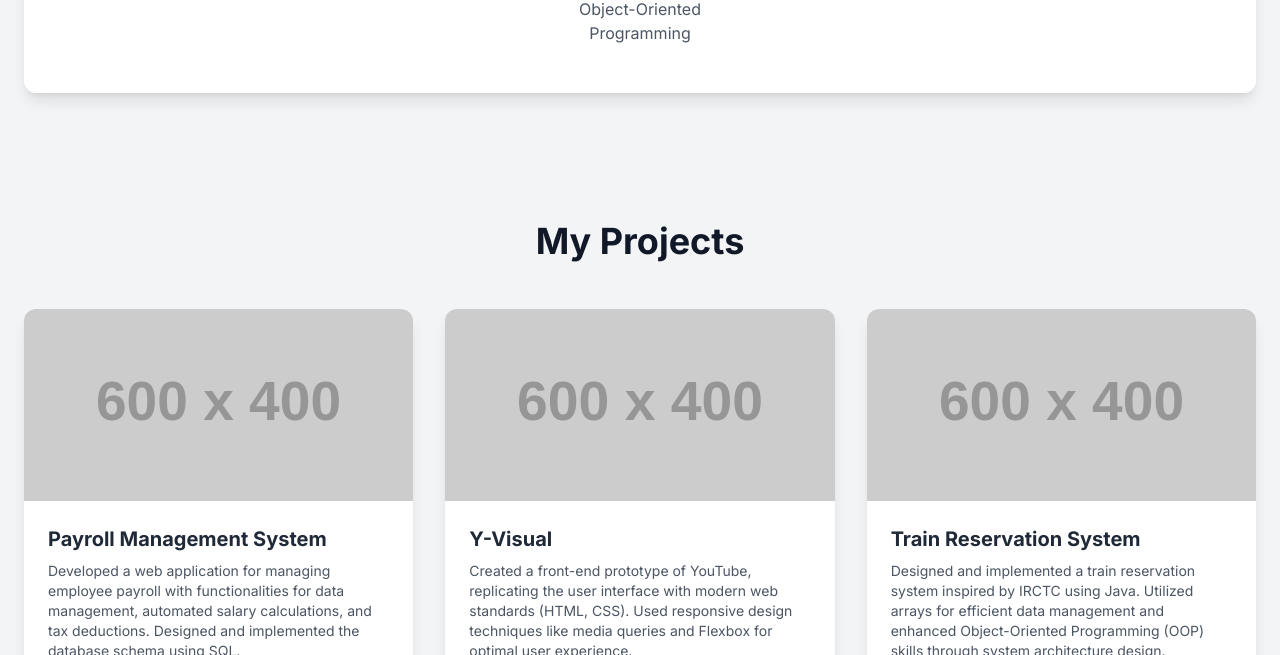
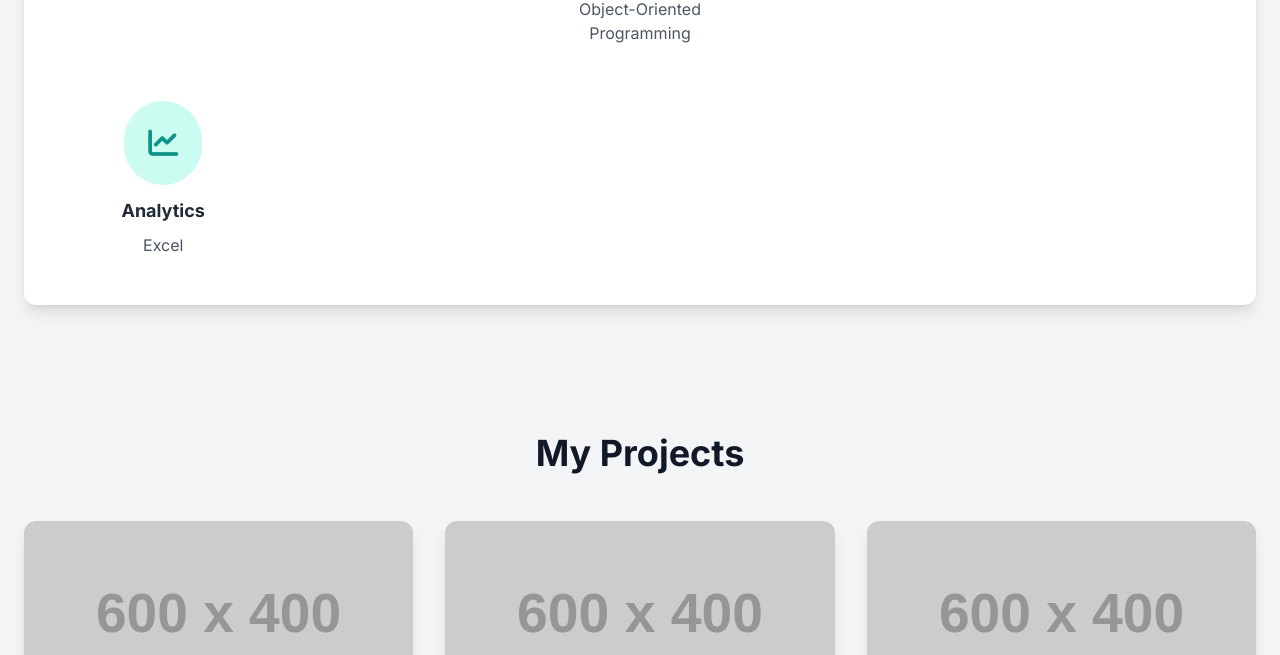
Before and after one commit to ThotaSiddartha/siddartha-portfolio, a plain HTML site: page index.html in a window 1280 px wide. Shown: the part 1391-2046 px from the top of the page. Drawn offline with nearby package versions, Linux system fonts and the light colour scheme; placeholder pictures from the web are drawn by us; a small style sheet from the web is missing.

Commit message:
Update index.html

```diff
--- a/index.html
+++ b/index.html
@@ -219,6 +219,15 @@
                             <li>Deep learning</li>
                         </ul>
                     </div>
+                    <div class="flex flex-col items-center text-center transition-transform duration-300 hover:scale-105 hover:shadow-xl rounded-xl p-4">
+                <div class="p-6 rounded-full bg-teal-100 text-teal-600 mb-3 skill-icon-bg">
+                    <i class="fas fa-chart-line text-3xl"></i>
+                </div>
+                <h3 class="text-lg font-semibold text-gray-800 mb-2">Analytics</h3>
+                <ul class="text-gray-600 space-y-1">
+                    <li>Excel</li>
+                </ul>
+            </div>
                 </div>
             </div>
         </section>
```
